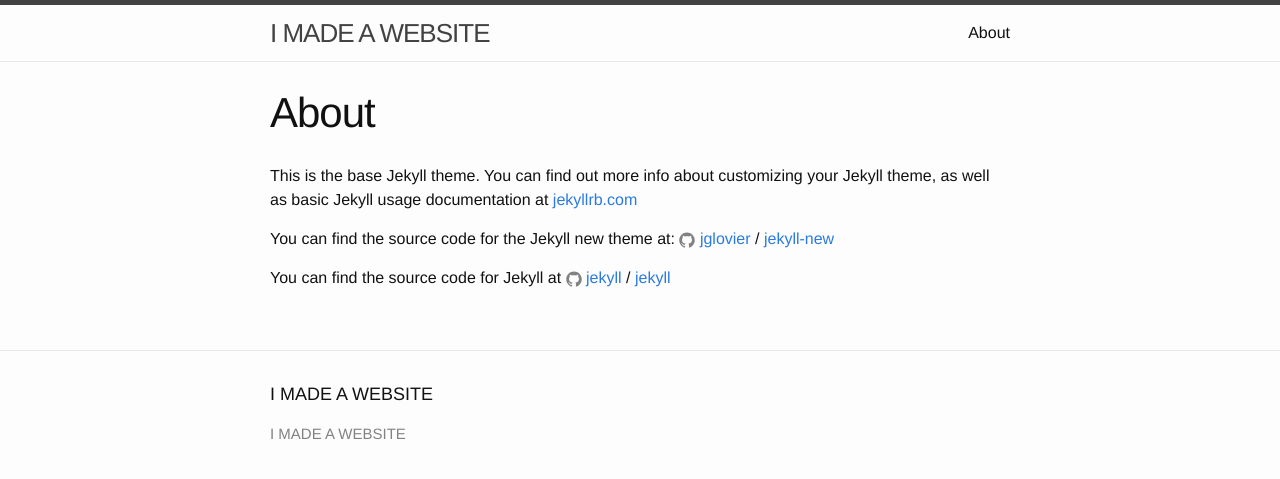
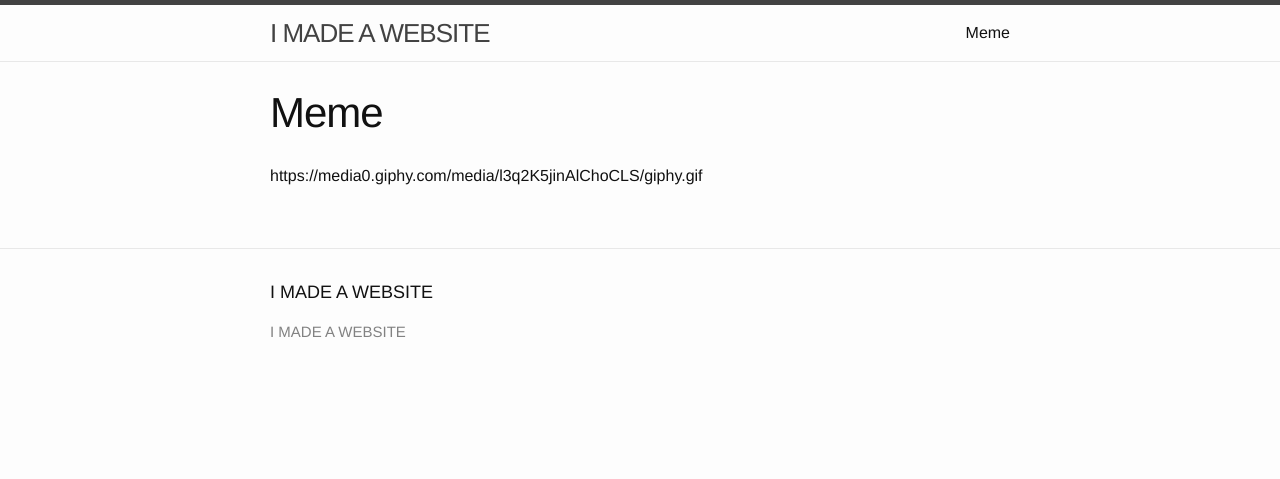
Before and after one commit to jshotput/jshotput.github.io, a Jekyll site: the page built from about.md, in a window 1280 px wide. Shown: the top 479 px of the page. Built offline with Jekyll 4.4.1, drawn with Linux system fonts in a browser that asks for light colours.

Commit message:
Update about.md

```diff
--- a/about.md
+++ b/about.md
@@ -1,15 +1,6 @@
 ---
 layout: page
-title: About
+title: Meme
 permalink: /about/
 ---
-
-This is the base Jekyll theme. You can find out more info about customizing your Jekyll theme, as well as basic Jekyll usage documentation at [jekyllrb.com](http://jekyllrb.com/)
-
-You can find the source code for the Jekyll new theme at:
-{% include icon-github.html username="jglovier" %} /
-[jekyll-new](https://github.com/jglovier/jekyll-new)
-
-You can find the source code for Jekyll at
-{% include icon-github.html username="jekyll" %} /
-[jekyll](https://github.com/jekyll/jekyll)
+https://media0.giphy.com/media/l3q2K5jinAlChoCLS/giphy.gif
```
